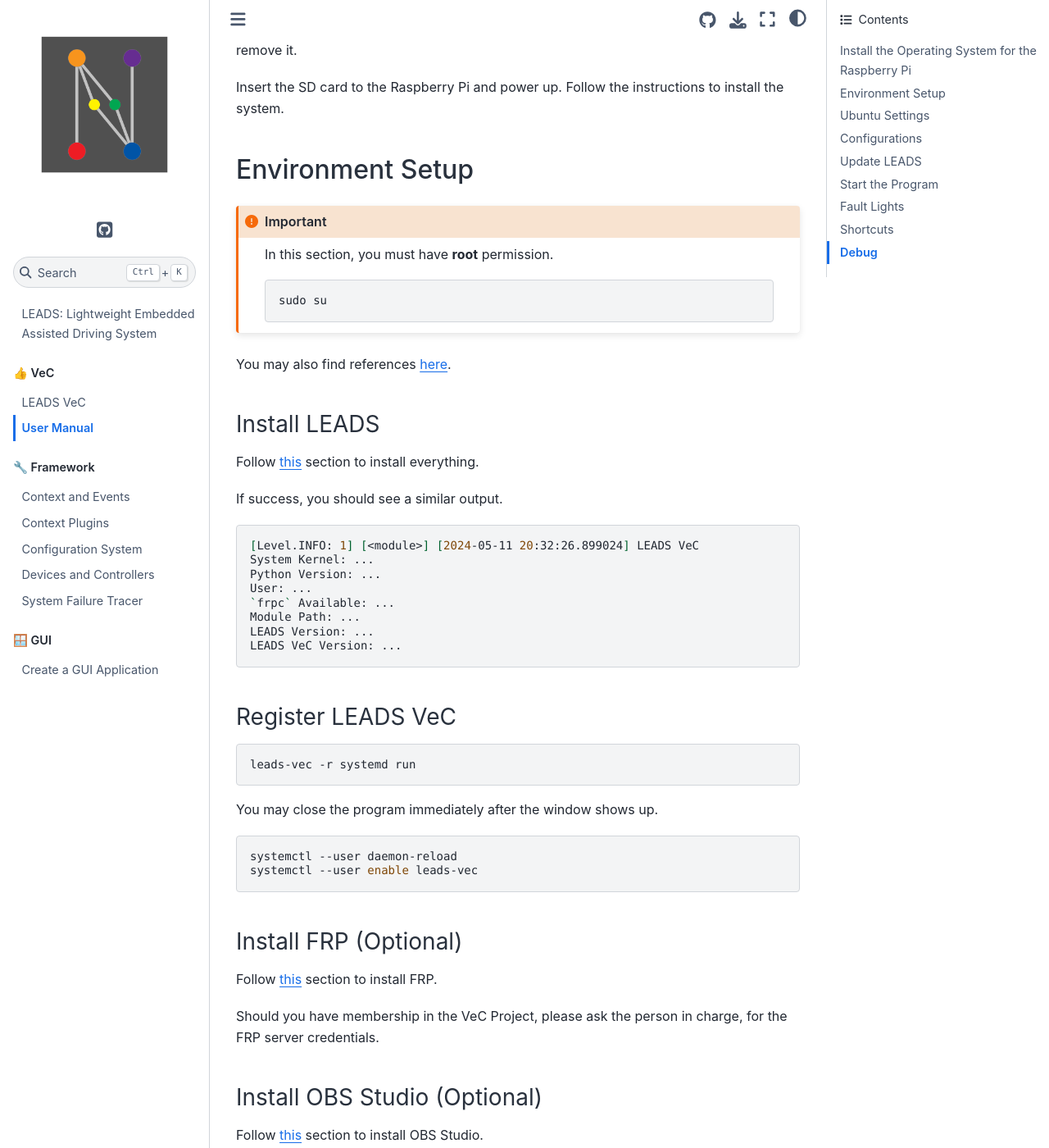
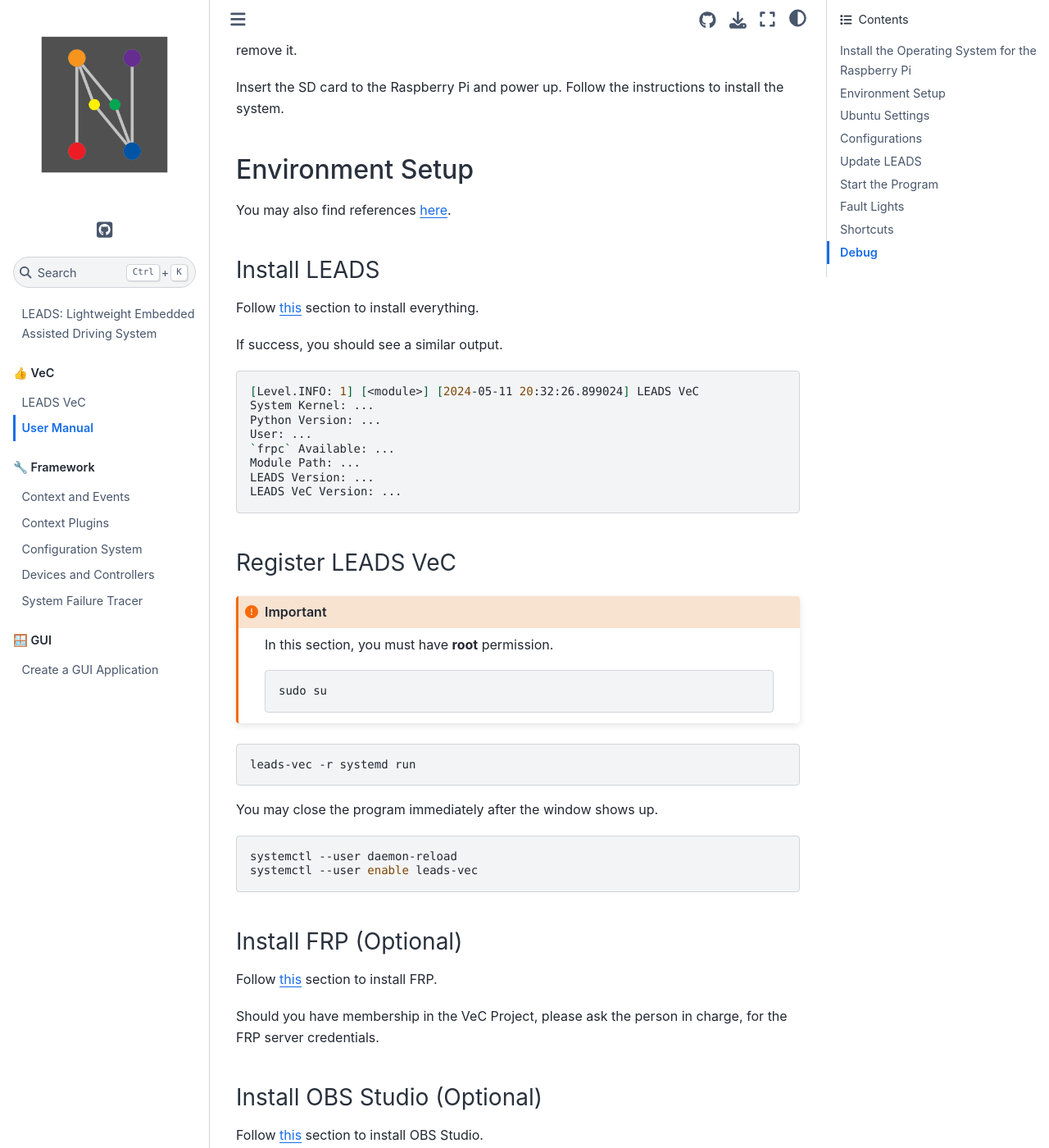
Before and after one commit to ProjectNeura/leads-docs, a Sphinx documentation site: the page built from docs/vec/user-manual.md, in a window 1280 px wide and 1400 px high, scrolled down 2790 px. Shown: the whole window at 82% size. Built offline with Sphinx 7.4.7 and the Sphinx Book theme 1.1.4, drawn with Linux system fonts in a browser that asks for light colours; pages that are not in the unit, such as notebooks, are missing from menus; some of the changed lines change nothing that is shown.

Commit message:
Docs. (#161)

````diff
--- a/docs/vec/user-manual.md
+++ b/docs/vec/user-manual.md
@@ -35,14 +35,6 @@ Insert the SD card to the Raspberry Pi and power up. Follow the instructions to
 
 ## Environment Setup
 
-:::{important}
-In this section, you must have **root** permission.
-
-```shell
-sudo su
-```
-:::
-
 You may also find references [here](https://github.com/ProjectNeura/LEADS?tab=readme-ov-file#environment-setup).
 
 ### Install LEADS
@@ -63,6 +55,15 @@ LEADS VeC Version: ...
 ```
 
 ### Register LEADS VeC
+
+:::{important}
+In this section, you must have **root** permission.
+
+```shell
+sudo su
+```
+
+:::
 
 ```shell
 leads-vec -r systemd run
````
